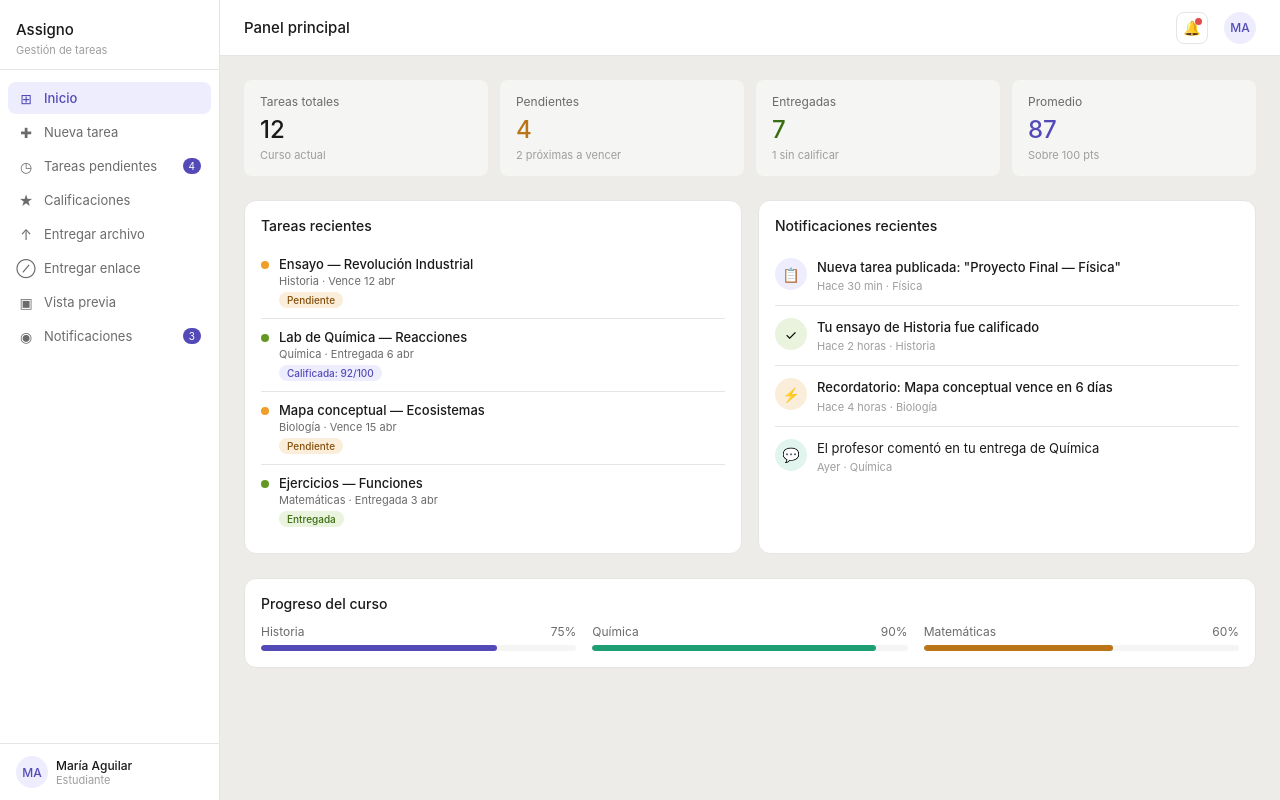
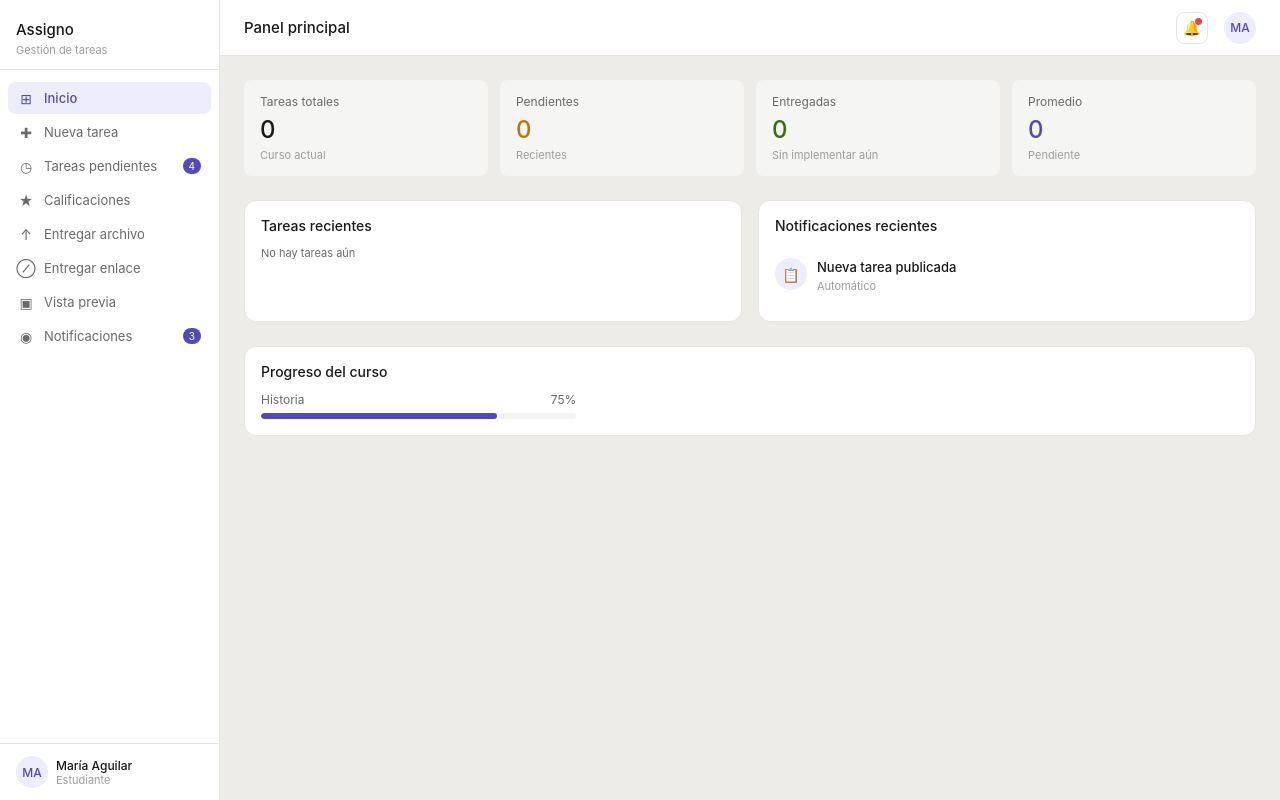
Before and after one commit to Leo-garnica/Proyecto-Assigno, a Next.js app: page / in a window 1280 px wide. Built offline with nearby package versions, Linux system fonts and the light colour scheme.

Commit message:
cambio de tabla de tareas del dashboard. segun tarea creada en nueva tarea

```diff
--- a/src/app/page.tsx
+++ b/src/app/page.tsx
@@ -24,19 +24,34 @@ export type ViewId =
   | "notificaciones";
 
 const titles: Record<ViewId, string> = {
-  "dashboard": "Panel principal",
+  dashboard: "Panel principal",
   "nueva-tarea": "Crear nueva tarea",
-  "pendientes": "Tareas pendientes",
-  "calificaciones": "Mis calificaciones",
+  pendientes: "Tareas pendientes",
+  calificaciones: "Mis calificaciones",
   "entrega-archivo": "Entregar archivo",
   "entrega-enlace": "Entregar enlace",
   "vista-previa": "Vista previa de archivos",
-  "notificaciones": "Notificaciones",
+  notificaciones: "Notificaciones",
 };
+
+export interface Tarea {
+  id: number;
+  titulo: string;
+  descripcion: string;
+  curso: string;
+  fechaLimite: string;
+  puntosMaximos: number;
+  tipoEntrega: string;
+  notificar: boolean;
+  permitirTardia: boolean;
+}
 
 export default function App() {
   const [activeView, setActiveView] = useState<ViewId>("dashboard");
   const [toast, setToast] = useState<string | null>(null);
+
+  // Estado compartido de tareas
+  const [tareas, setTareas] = useState<Tarea[]>([]);
 
   const showToast = (msg: string) => {
     setToast(msg);
@@ -44,6 +59,10 @@ export default function App() {
   };
 
   const navigate = (view: ViewId) => setActiveView(view);
+
+  const agregarTarea = (tarea: Tarea) => {
+    setTareas((prev) => [tarea, ...prev]);
+  };
 
   return (
     <div className="app">
@@ -56,27 +75,28 @@ export default function App() {
         />
 
         <div className="content">
-          {activeView === "dashboard" && (
-            <Dashboard />
+          {activeView === "dashboard" && <Dashboard tareas={tareas} />}
+
+          {activeView === "nueva-tarea" && (
+            <NuevaTarea showToast={showToast} onCrear={agregarTarea} />
           )}
-          {activeView === "nueva-tarea" && (
-            <NuevaTarea showToast={showToast} />
-          )}
+
           {activeView === "pendientes" && (
             <TareasPendientes onNavigate={navigate} />
           )}
-          {activeView === "calificaciones" && (
-            <Calificaciones />
-          )}
+
+          {activeView === "calificaciones" && <Calificaciones />}
+
           {activeView === "entrega-archivo" && (
             <EntregaArchivo showToast={showToast} />
           )}
+
           {activeView === "entrega-enlace" && (
             <EntregaEnlace showToast={showToast} />
           )}
-          {activeView === "vista-previa" && (
-            <VistaPrevia />
-          )}
+
+          {activeView === "vista-previa" && <VistaPrevia />}
+
           {activeView === "notificaciones" && (
             <Notificaciones showToast={showToast} />
           )}
--- a/src/components/Dashboard.tsx
+++ b/src/components/Dashboard.tsx
@@ -1,130 +1,133 @@
-export default function Dashboard() {
+interface Tarea {
+  id: number;
+  titulo: string;
+  descripcion: string;
+  curso: string;
+  fechaLimite: string;
+}
+
+interface Props {
+  tareas: Tarea[];
+}
+
+export default function Dashboard({ tareas }: Props) {
   return (
     <div>
-      {/* tricas */}
-
+      {/* MÉTRICAS */}
       <div className="metrics-grid">
         <div className="metric-card">
           <div className="metric-label">Tareas totales</div>
-          <div className="metric-value">12</div>
+          <div className="metric-value">{tareas.length}</div>
           <div className="metric-sub">Curso actual</div>
         </div>
+
         <div className="metric-card">
           <div className="metric-label">Pendientes</div>
-          <div className="metric-value" style={{ color: "#BA7517" }}>4</div>
-          <div className="metric-sub">2 próximas a vencer</div>
+          <div className="metric-value" style={{ color: "#BA7517" }}>
+            {tareas.length}
+          </div>
+          <div className="metric-sub">Recientes</div>
         </div>
+
         <div className="metric-card">
           <div className="metric-label">Entregadas</div>
-          <div className="metric-value" style={{ color: "#3B6D11" }}>7</div>
-          <div className="metric-sub">1 sin calificar</div>
+          <div className="metric-value" style={{ color: "#3B6D11" }}>
+            0
+          </div>
+          <div className="metric-sub">Sin implementar aún</div>
         </div>
+
         <div className="metric-card">
           <div className="metric-label">Promedio</div>
-          <div className="metric-value" style={{ color: "#534AB7" }}>87</div>
-          <div className="metric-sub">Sobre 100 pts</div>
+          <div className="metric-value" style={{ color: "#534AB7" }}>
+            0
+          </div>
+          <div className="metric-sub">Pendiente</div>
         </div>
       </div>
 
       <div className="two-col">
-        {/* Tareas recientes */}
+        {/* TAREAS DINÁMICAS */}
         <div className="card">
           <div className="section-title">Tareas recientes</div>
 
-          <div className="task-item">
-            <div className="task-dot" style={{ background: "#EF9F27" }} />
-            <div>
-              <div className="task-name">Ensayo — Revolución Industrial</div>
-              <div className="task-meta">Historia · Vence 12 abr</div>
-              <span className="badge badge-pending">Pendiente</span>
+          {tareas.length === 0 && (
+            <div className="task-meta">No hay tareas aún</div>
+          )}
+
+          {tareas.map((t) => (
+            <div className="task-item" key={t.id}>
+              <div
+                className="task-dot"
+                style={{ background: "#EF9F27" }}
+              />
+              <div>
+                <div className="task-name">{t.titulo}</div>
+                <div className="task-meta">
+                  {t.curso} · Vence {t.fechaLimite}
+                </div>
+                <span className="badge badge-pending">
+                  Pendiente
+                </span>
+              </div>
             </div>
-          </div>
-
-          <div className="task-item">
-            <div className="task-dot" style={{ background: "#639922" }} />
-            <div>
-              <div className="task-name">Lab de Química — Reacciones</div>
-              <div className="task-meta">Química · Entregada 6 abr</div>
-              <span className="badge badge-graded">Calificada: 92/100</span>
-            </div>
-          </div>
-
-          <div className="task-item">
-            <div className="task-dot" style={{ background: "#EF9F27" }} />
-            <div>
-              <div className="task-name">Mapa conceptual — Ecosistemas</div>
-              <div className="task-meta">Biología · Vence 15 abr</div>
-              <span className="badge badge-pending">Pendiente</span>
-            </div>
-          </div>
-
-          <div className="task-item">
-            <div className="task-dot" style={{ background: "#639922" }} />
-            <div>
-              <div className="task-name">Ejercicios — Funciones</div>
-              <div className="task-meta">Matemáticas · Entregada 3 abr</div>
-              <span className="badge badge-delivered">Entregada</span>
-            </div>
-          </div>
+          ))}
         </div>
 
-        {/* Notificaciones recientes */}
+        {/* NOTIFICACIONES (SE QUEDA IGUAL) */}
         <div className="card">
           <div className="section-title">Notificaciones recientes</div>
+
           <div className="notif-list">
             <div className="notif-entry notif-unread">
-              <div className="notif-icon" style={{ background: "#EEEDFE", fontSize: 14 }}>📋</div>
+              <div
+                className="notif-icon"
+                style={{ background: "#EEEDFE", fontSize: 14 }}
+              >
+                📋
+              </div>
               <div>
-                <div className="notif-text">Nueva tarea publicada: &quot;Proyecto Final — Física&quot;</div>
-                <div className="notif-time">Hace 30 min · Física</div>
-              </div>
-            </div>
-            <div className="notif-entry notif-unread">
-              <div className="notif-icon" style={{ background: "#EAF3DE", fontSize: 14 }}>✓</div>
-              <div>
-                <div className="notif-text">Tu ensayo de Historia fue calificado</div>
-                <div className="notif-time">Hace 2 horas · Historia</div>
-              </div>
-            </div>
-            <div className="notif-entry notif-unread">
-              <div className="notif-icon" style={{ background: "#FAEEDA", fontSize: 14 }}>⚡</div>
-              <div>
-                <div className="notif-text">Recordatorio: Mapa conceptual vence en 6 días</div>
-                <div className="notif-time">Hace 4 horas · Biología</div>
-              </div>
-            </div>
-            <div className="notif-entry">
-              <div className="notif-icon" style={{ background: "#E1F5EE", fontSize: 14 }}>💬</div>
-              <div>
-                <div className="notif-text">El profesor comentó en tu entrega de Química</div>
-                <div className="notif-time">Ayer · Química</div>
+                <div className="notif-text">
+                  Nueva tarea publicada
+                </div>
+                <div className="notif-time">
+                  Automático
+                </div>
               </div>
             </div>
           </div>
         </div>
       </div>
 
-      {/* Progreso del curso */}
+      {/* PROGRESO (LO DEJAMOS IGUAL) */}
       <div className="card">
         <div className="section-title">Progreso del curso</div>
-        <div style={{ display: "grid", gridTemplateColumns: "repeat(3,1fr)", gap: 16 }}>
+
+        <div
+          style={{
+            display: "grid",
+            gridTemplateColumns: "repeat(3,1fr)",
+            gap: 16,
+          }}
+        >
           <div>
-            <div style={{ display: "flex", justifyContent: "space-between", fontSize: 12, color: "var(--color-text-secondary)" }}>
-              <span>Historia</span><span>75%</span>
+            <div
+              style={{
+                display: "flex",
+                justifyContent: "space-between",
+                fontSize: 12,
+                color: "var(--color-text-secondary)",
+              }}
+            >
+              <span>Historia</span>
+              <span>75%</span>
             </div>
-            <div className="progress-bar"><div className="progress-fill" style={{ width: "75%" }} /></div>
-          </div>
-          <div>
-            <div style={{ display: "flex", justifyContent: "space-between", fontSize: 12, color: "var(--color-text-secondary)" }}>
-              <span>Química</span><span>90%</span>
+            <div className="progress-bar">
+              <div
+                className="progress-fill"
+                style={{ width: "75%" }}
+              />
             </div>
-            <div className="progress-bar"><div className="progress-fill" style={{ width: "90%", background: "#1D9E75" }} /></div>
-          </div>
-          <div>
-            <div style={{ display: "flex", justifyContent: "space-between", fontSize: 12, color: "var(--color-text-secondary)" }}>
-              <span>Matemáticas</span><span>60%</span>
-            </div>
-            <div className="progress-bar"><div className="progress-fill" style={{ width: "60%", background: "#BA7517" }} /></div>
           </div>
         </div>
       </div>
```
Also changed, not shown: src/components/NuevaTarea.tsx (+178 -19 lines).
